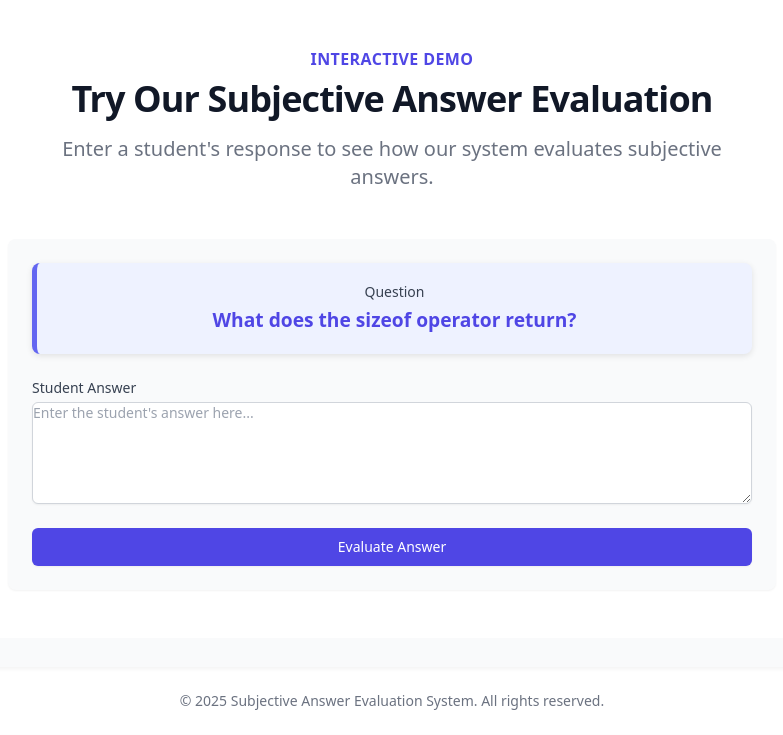
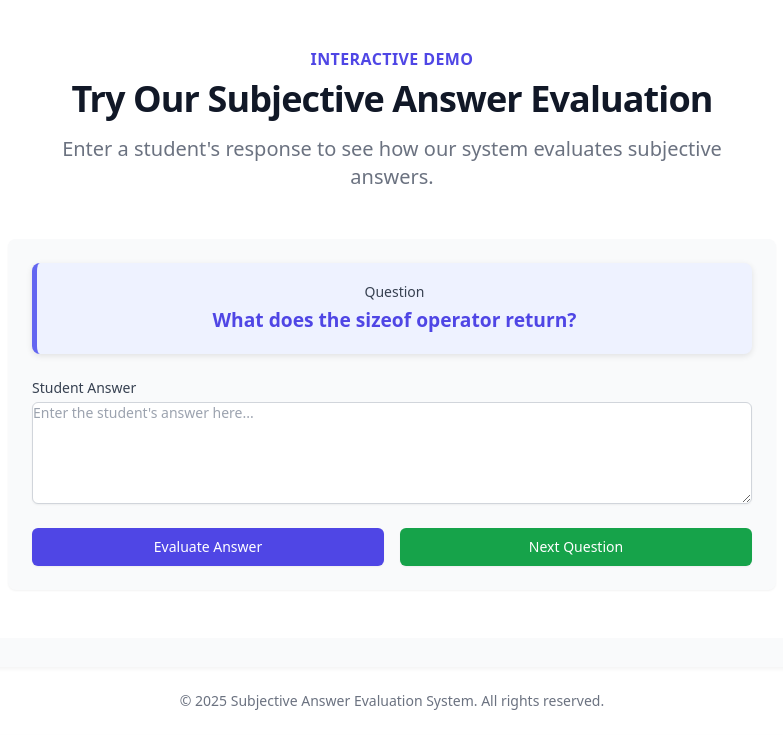
Before and after one commit to Tanmay-say/SAE_new, a Flask app: page /demo in a window 1280 px wide. Shown: the part 65-800 px from the top of the page, without its empty margins (248-1031 px from the left). Run offline with Flask 3, Linux system fonts and the light colour scheme; parts of the project's set-up code (start-up, migrations or seed data) failed here and were passed over; some libraries are stand-ins or nearby versions.

Commit message:
Ui updatation added 1.1

```diff
--- a/flask-sae-ui/app.py
+++ b/flask-sae-ui/app.py
@@ -179,6 +179,14 @@ def about():
 def demo():
     """Handles the demo page for evaluating answers."""
 
+    # Check if the Next Question button was clicked
+    if request.method == 'POST' and request.form.get('next_question'):
+        # Get a new random question
+        question, desired_answer = get_random_question()
+        session['question'] = question
+        session['desired_answer'] = desired_answer
+        return render_template('demo.html', question=question, desired_answer=desired_answer)
+
     if 'question' not in session or 'desired_answer' not in session:
         question, desired_answer = get_random_question()
         session['question'] = question
--- a/flask-sae-ui/templates/demo.html
+++ b/flask-sae-ui/templates/demo.html
@@ -35,10 +35,14 @@
                         </div>
                     </div>
 
-                    <div>
+                    <div class="flex space-x-4">
                         <button type="submit"
-                                class="w-full flex justify-center py-2 px-4 border border-transparent rounded-md shadow-sm text-sm font-medium text-white bg-indigo-600 hover:bg-indigo-700 focus:outline-none focus:ring-2 focus:ring-offset-2 focus:ring-indigo-500">
+                                class="flex-1 flex justify-center py-2 px-4 border border-transparent rounded-md shadow-sm text-sm font-medium text-white bg-indigo-600 hover:bg-indigo-700 focus:outline-none focus:ring-2 focus:ring-offset-2 focus:ring-indigo-500">
                             Evaluate Answer
+                        </button>
+                        <button type="submit" name="next_question" value="true"
+                                class="flex-1 flex justify-center py-2 px-4 border border-transparent rounded-md shadow-sm text-sm font-medium text-white bg-green-600 hover:bg-green-700 focus:outline-none focus:ring-2 focus:ring-offset-2 focus:ring-green-500">
+                            Next Question
                         </button>
                     </div>
                 </div>
```
